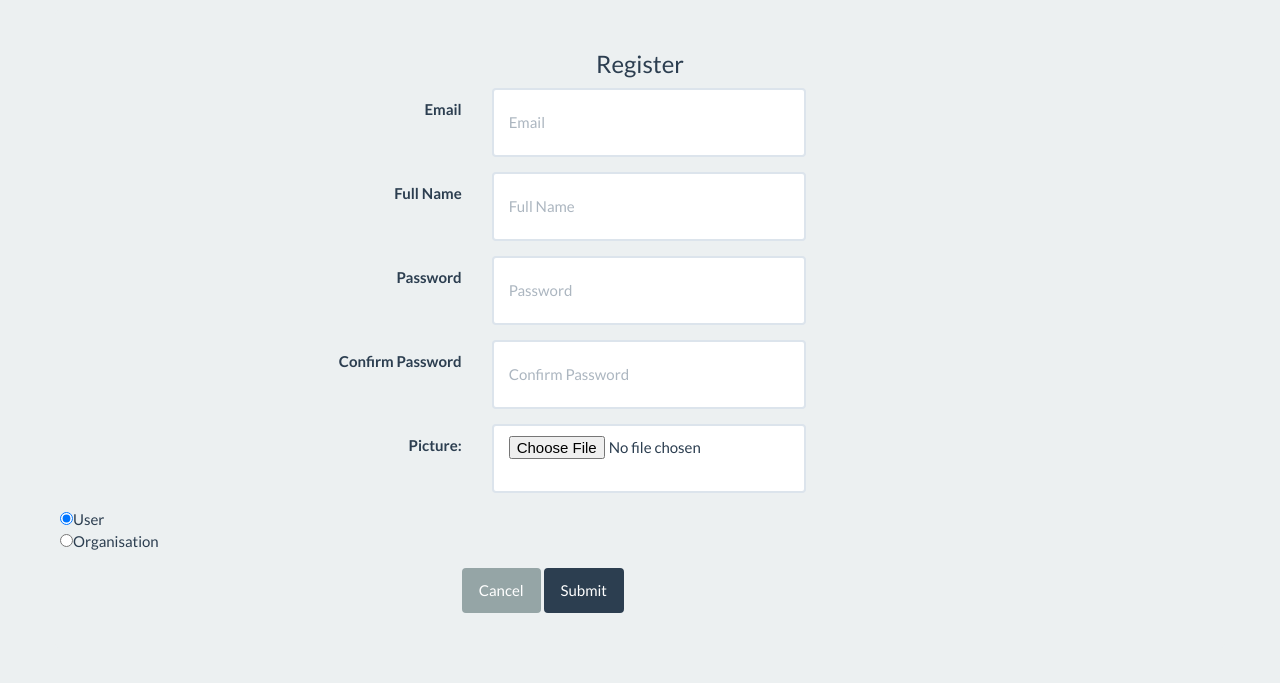
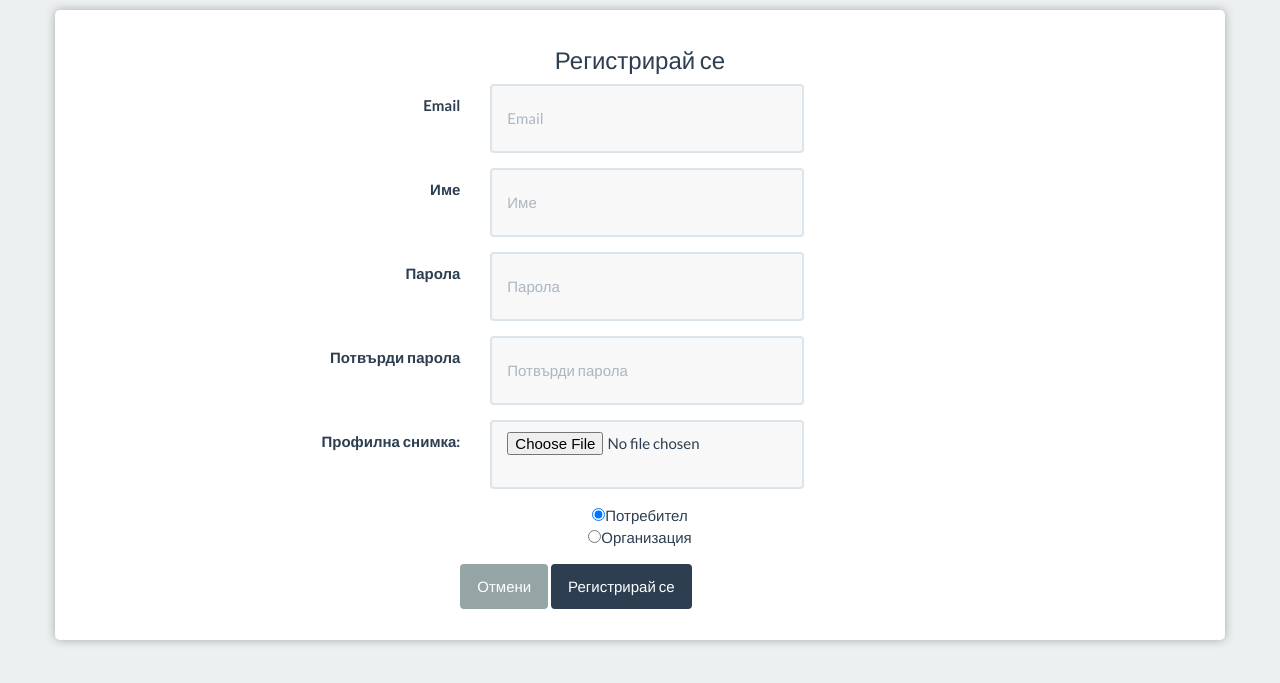
Before and after one commit to VGeorgiev1/frix, a Node server app: page /user/register in a window 1280 px wide. Shown: the part 60-743 px from the top of the page. Run offline with Node 20, Linux system fonts and the light colour scheme; some libraries are stand-ins or nearby versions.

Commit message:
even more translate and other stuff

```diff
--- a/views/user/register.hbs
+++ b/views/user/register.hbs
@@ -1,9 +1,22 @@
+<style>
+.well{
+        border-radius: 5px;
+        background-color: #FFF;
+        padding:15px;
+        box-shadow: 0 0 10px darkgrey;
+        margin-bottom: 10px;
+    }
+    input[type="password"], input[type="text"], textarea{
+        background-color:#F8F8F8
+    }
+</style>
+
 <div class="container body-content span=8 offset=2">
     <div class="well">
         <form class="form-horizontal" enctype="multipart/form-data" method="post" action="/user/register">
             <fieldset>
                 <div>
-                    <h1 class="text-center">Register</h1>
+                    <h1 class="text-center">Регистрирай се</h1>
                 </div>
                 <div class="form-group">
                     <label class="col-sm-4 control-label" for="inputEmail">Email</label>
@@ -12,43 +25,43 @@
                     </div>
                 </div>
                 <div class="form-group">
-                    <label class="col-sm-4 control-label" for="inputFullName">Full Name</label>
+                    <label class="col-sm-4 control-label" for="inputFullName">Име</label>
                     <div class="col-sm-4 ">
-                        <input type="text" class="form-control" id="inputFullName" placeholder="Full Name" required name="fullName" value={{fullName}}>
+                        <input type="text" class="form-control" id="inputFullName" placeholder="Име" required name="fullName" value={{fullName}}>
                     </div>
                 </div>
                 <div class="form-group">
-                    <label class="col-sm-4 control-label" for="inputPassword">Password</label>
+                    <label class="col-sm-4 control-label" for="inputPassword">Парола</label>
                     <div class="col-sm-4">
-                        <input type="password" class="form-control" id="inputPassword" placeholder="Password" required name="password">
+                        <input type="password" class="form-control" id="inputPassword" placeholder="Парола" required name="password">
                     </div>
                 </div>
                 <div class="form-group">
-                    <label class="col-sm-4 control-label">Confirm Password</label>
+                    <label class="col-sm-4 control-label">Потвърди парола</label>
                     <div class="col-sm-4">
-                        <input type="password" class="form-control" id="inputPassword" placeholder="Confirm Password" required name="repeatedPassword">
+                        <input type="password" class="form-control" id="inputPassword" placeholder="Потвърди парола" required name="repeatedPassword">
                     </div>
                 </div>
                 <div class="form-group">
-                    <label class="col-sm-4 control-label" for="problemContent">Picture:</label>
+                    <label class="col-sm-4 control-label" for="problemContent">Профилна снимка:</label>
                     <div class="col-sm-6">
-                        <input class="form-control" id="image" type="file" name="image">
+                        <input class="form-control" id="image" type="file" name="image" style="background-color:#F8F8F8;">
                     </div>
                 </div>
-                <div class="form-group">
-                    <input type="radio" name="regtype" value="User"  onclick="$('#description').attr('style','display:none')" checked>User<br>
-                    <input type="radio" name="regtype" value="Organisation" onclick="$('#description').attr('style','display:inline')">Organisation<br>
+                <div class="form-group" style="text-align:center">
+                    <input type="radio" name="regtype" value="User"  onclick="$('#description').attr('style','display:none')" checked>Потребител<br>
+                    <input type="radio" name="regtype" value="Organisation" onclick="$('#description').attr('style','display:inline')">Организация<br>
                 </div>
                 <div class="form-group" style="display:none" id="description">
-                    <label class="col-sm-4 control-label" for="inputFullName">Description:</label>
+                    <label class="col-sm-4 control-label" for="inputFullName">Описание на организацията:</label>
                     <div class="col-sm-4 ">
-                        <input type="text" class="form-control" id="inputFullName" placeholder="Description"  name="description" value={{fullName}}>
+                        <input type="text" class="form-control" id="inputFullName" placeholder="Описание"  name="description" value={{fullName}}>
                     </div>
                 </div>
                 <div class="form-group">
                     <div class="col-sm-4 col-sm-offset-4">
-                        <button type="reset" class="btn btn-default" >Cancel</button>
-                        <button type="submit" class="btn btn-primary">Submit</button>
+                        <button type="reset" class="btn btn-default" >Отмени</button>
+                        <button type="submit" class="btn btn-primary">Регистрирай се</button>
                     </div>
                 </div>
             </fieldset>
```
Also changed, not shown: views/user/login.hbs (+19 -6 lines).
